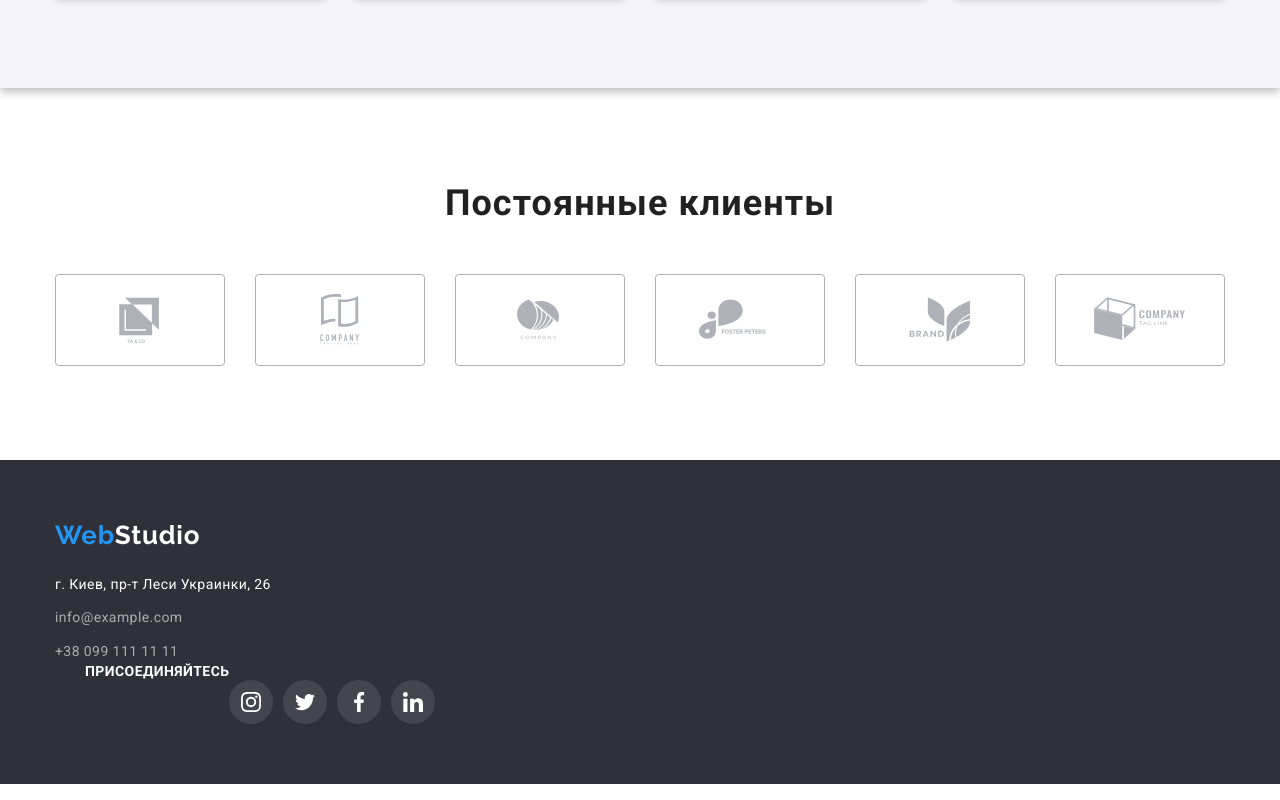
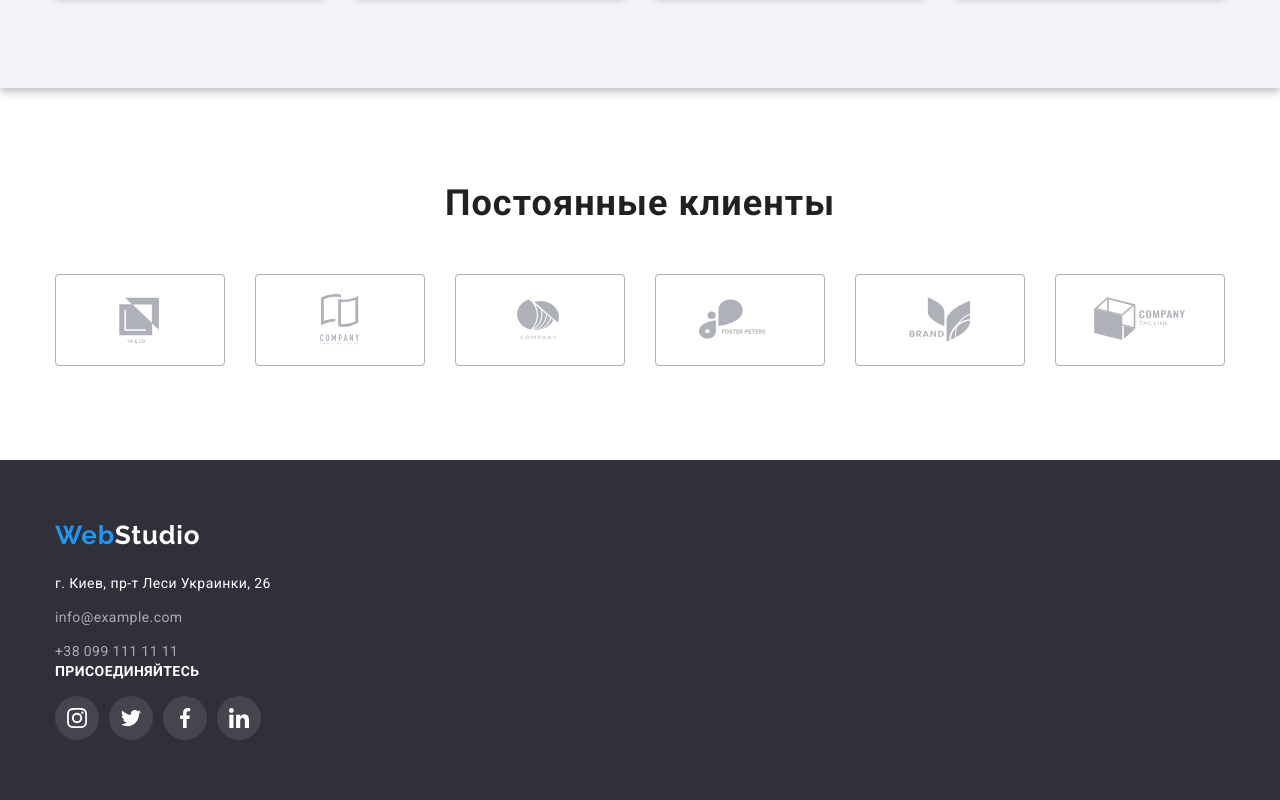
Before and after one commit to I-van-T/goit-markup-hw-04, a plain HTML site: page index.html in a window 1280 px wide. Shown: the part 2218-3018 px from the top of the page. Drawn offline with nearby package versions, Linux system fonts and the light colour scheme.

Commit message:
попытки сделать футер

```diff
--- a/index.html
+++ b/index.html
@@ -380,7 +380,7 @@
     </main>
     <!-- Футер -->
     <footer class="footer">
-      <div class="container">
+      <div class="container footer-flex">
         <a class="footer-link link" href="./index.html"
           >Web<span class="footer-studio">Studio</span></a
         >
@@ -404,7 +404,7 @@
           </ul>
         </address>
       </div>
-      <div class="container connect-social">
+      <div class="container footer-flex">
         <span class="connect-title">присоединяйтесь</span>
         <ul class="connect-list list">
           <li class="connect-item">
--- a/style/styles.css
+++ b/style/styles.css
@@ -574,6 +574,11 @@ svg {
   padding-bottom: 60px;
 }
 
+.footer-flex {
+  display: flex;
+  flex-direction: column;
+}
+
 .footer-link {
   font-family: var(--secondary-font);
   font-weight: 700;
@@ -626,11 +631,6 @@ svg {
 }
 /* Присоединяйтесь */
 
-.connect-social {
-  display: flex;
-  margin-left: 70px;
-}
-
 .connect-title {
   font-family: var(--main-font);
   font-style: normal;
@@ -645,7 +645,6 @@ svg {
 .connect-list {
   display: flex;
   align-items: center;
-  justify-content: center;
   margin-top: 16px;
 }
 
```
